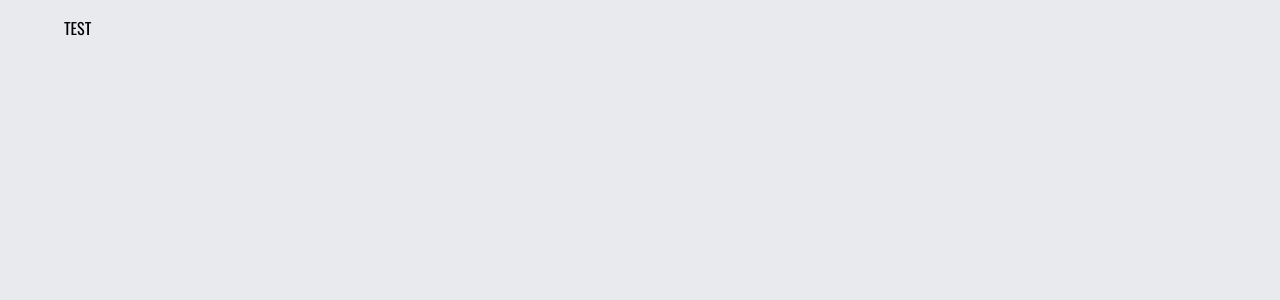
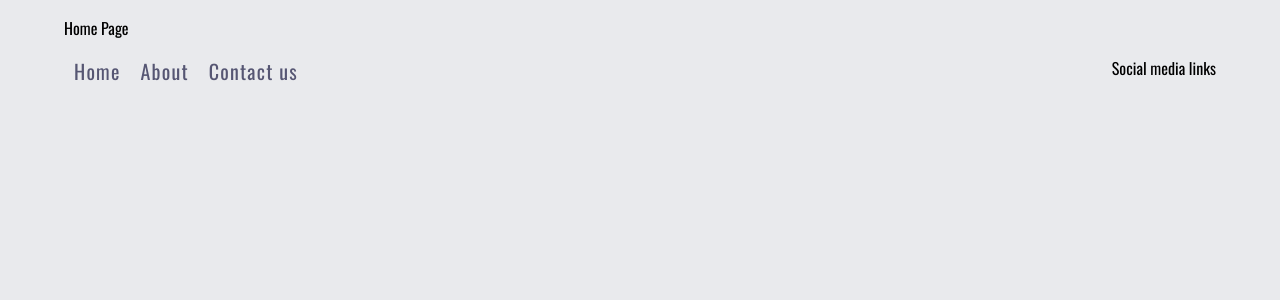
Before and after one commit to KostaLaz/blog, a React (Create React App) app: page / in a window 1280 px wide. Shown: the top 300 px of the page. Built offline with nearby package versions, Linux system fonts and the light colour scheme.

Commit message:
Home Page added to app

```diff
--- a/src/App.js
+++ b/src/App.js
@@ -1,9 +1,10 @@
 import './App.css';
+import Home from './containers/Home';
 
 function App() {
   return (
     <div className="App">
-      <p>TEST</p>
+      <Home />
     </div>
   );
 }
```
